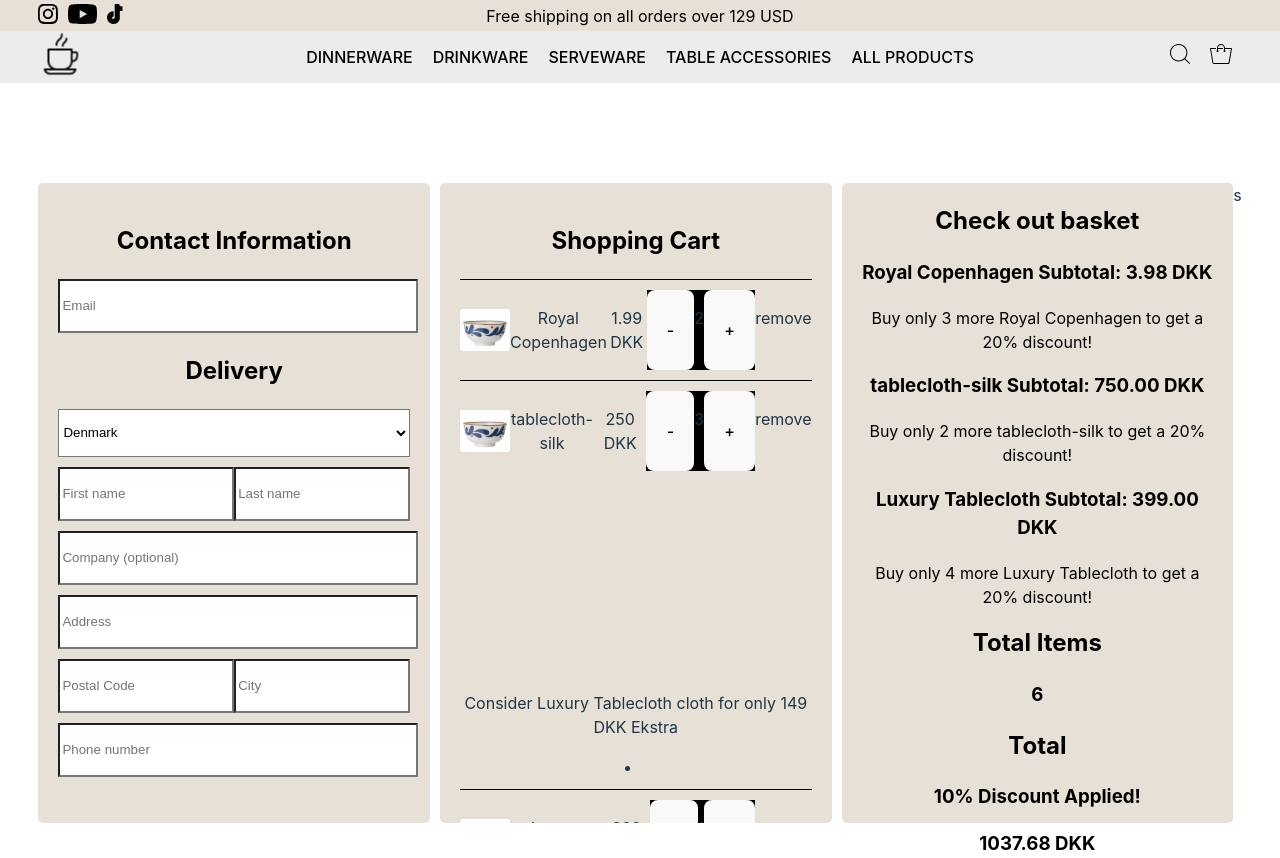
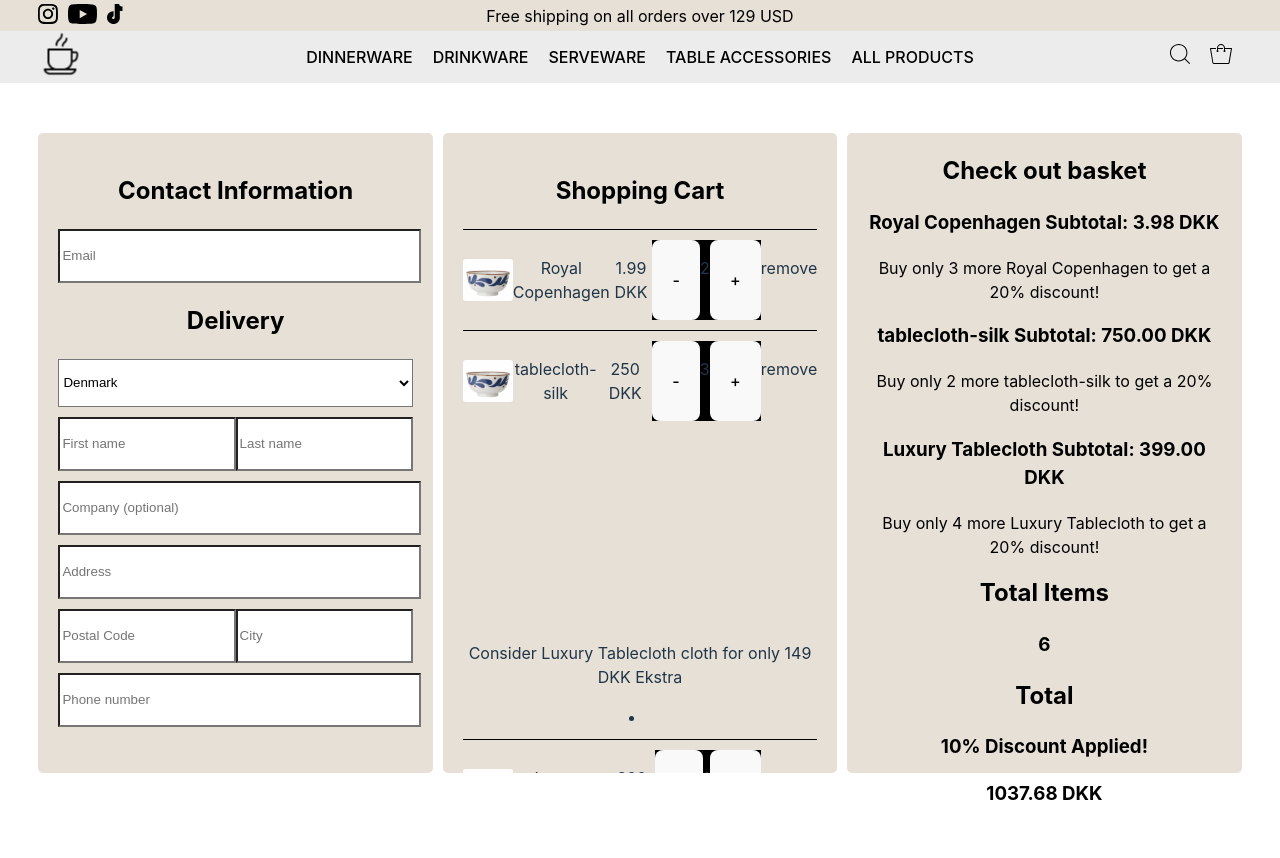
Before and after one commit to Johansogaard/frontend, a React (Vite) app: page /cart in a window 1280 px wide. After the commit the page ends 808 px from the top, so only its background shows below. Built offline with nearby package versions, Linux system fonts and the light colour scheme; no server answers.

Commit message:
correct use of semantic html tags added

```diff
--- a/src/menubar/menubar.tsx
+++ b/src/menubar/menubar.tsx
@@ -11,7 +11,7 @@ export function Menubar() {
   const [isMenuOpen, setIsMenuOpen] = useState(false)
 
   return (
-    <div className="menubar-container">
+    <header className="menubar-container">
       <button
         className="menu-button"
         onClick={() => setIsMenuOpen(!isMenuOpen)}
@@ -24,7 +24,7 @@ export function Menubar() {
         <img src={cofee} alt="coffee" />
       </Link>
 
-      <div className={`menu-items ${isMenuOpen ? 'open' : ''}`}>
+      <nav className={`menu-items ${isMenuOpen ? 'open' : ''}`}>
         {isMenuOpen && (
           <button className="exit-button" onClick={() => setIsMenuOpen(false)}>
             X
@@ -45,17 +45,17 @@ export function Menubar() {
         <Link to="/all-products" className="menu-item">
           ALL PRODUCTS
         </Link>
-      </div>
+      </nav>
       <div className={`overlay ${isMenuOpen ? 'open' : ''}`}></div>
 
-      <div>
+      <nav>
         <Link to="#" target="_self" rel="noreferrer noopener">
           <img src={search} alt="Search icon" className="menu-icon" />
         </Link>
         <Link to="/cart" target="_self" rel="noreferrer noopener">
           <img src={basket} alt="basket icon" className="menu-icon" />
         </Link>
-      </div>
-    </div>
+      </nav>
+    </header>
   )
 }
--- a/src/shopping-cart/shoppingCart.css
+++ b/src/shopping-cart/shoppingCart.css
@@ -2,7 +2,7 @@
   display: flex;
   margin-left: 3%;
   margin-right: 3%;
-  margin-top: 100px;
+  margin-top: 50px;
   justify-content: center;
 }
 
--- a/src/shopping-cart/shoppingCart.tsx
+++ b/src/shopping-cart/shoppingCart.tsx
@@ -101,8 +101,8 @@ export function ShoppingCart() {
     return items.reduce((total, item) => total + item.quantity, 0).toFixed(0)
   }
   return (
-    <div className="shopping-cart-container">
-      <div className="delivery">
+    <main className="shopping-cart-container">
+      <section className="delivery">
         <h2>Contact Information</h2>
         <form>
           <input type="email" name="email" placeholder="Email" required />
@@ -129,8 +129,8 @@ export function ShoppingCart() {
           <ZipForm />
           <input type="tel" name="phone" placeholder="Phone number" />
         </form>
-      </div>
-      <div className="shopping-cart">
+      </section>
+      <section className="shopping-cart">
         <h2>Shopping Cart</h2>
         <ul id="cart-items" className="unsortList">
           {items.map(
@@ -147,7 +147,7 @@ export function ShoppingCart() {
           )}
         </ul>
 
-        <div className="upselling">
+        <section className="upselling">
           <p>Consider Luxury Tablecloth cloth for only 149 DKK Ekstra</p>
           {items.map(
             (item) =>
@@ -161,9 +161,9 @@ export function ShoppingCart() {
                 </li>
               ),
           )}
-        </div>
-      </div>
-      <div className="subtotal">
+        </section>
+      </section>
+      <section className="subtotal">
         <h2>Check out basket</h2>
         {items.map((item) => (
           <div key={item.id} className="item-subtotal">
@@ -187,9 +187,8 @@ export function ShoppingCart() {
           </h3>
           <h3>{calcTotal()} DKK</h3>
         </div>
-      </div>
-      s
-    </div>
+      </section>
+    </main>
   )
 }
 
@@ -201,7 +200,7 @@ function shoppingCartItem(
   return (
     <section>
       <div className="divider"></div>
-      <div className="item-container">
+      <article className="item-container">
         <img
           src={itemPlaceholder}
           alt="item placeholder"
@@ -224,7 +223,7 @@ function shoppingCartItem(
         <p onClick={() => removeItem(item.id)} style={{ cursor: 'pointer' }}>
           remove
         </p>
-      </div>
+      </article>
     </section>
   )
 }
@@ -275,6 +274,7 @@ function ZipForm() {
         value={postalCode}
         onChange={handleChange}
         className="small-input"
+        maxLength={4}
       />
       {message && <p style={{ color: 'red' }}>{message}</p>}
 
--- a/src/topbar/topBar.tsx
+++ b/src/topbar/topBar.tsx
@@ -6,8 +6,8 @@ import tiktok from '../assets/tiktok.svg'
 
 export function Topbar() {
   return (
-    <div className="topbar-container">
-      <div className="social-icons">
+    <section className="topbar-container">
+      <aside className="social-icons">
         <a
           href="https://www.instagram.com/"
           target="_blank"
@@ -29,10 +29,10 @@ export function Topbar() {
         >
           <img src={tiktok} alt="Tiktok logo" className="social-icon" />
         </a>
-      </div>
-      <span className="shipping-info">
+      </aside>
+      <p className="shipping-info">
         Free shipping on all orders over 129 USD
-      </span>
-    </div>
+      </p>
+    </section>
   )
 }
```
